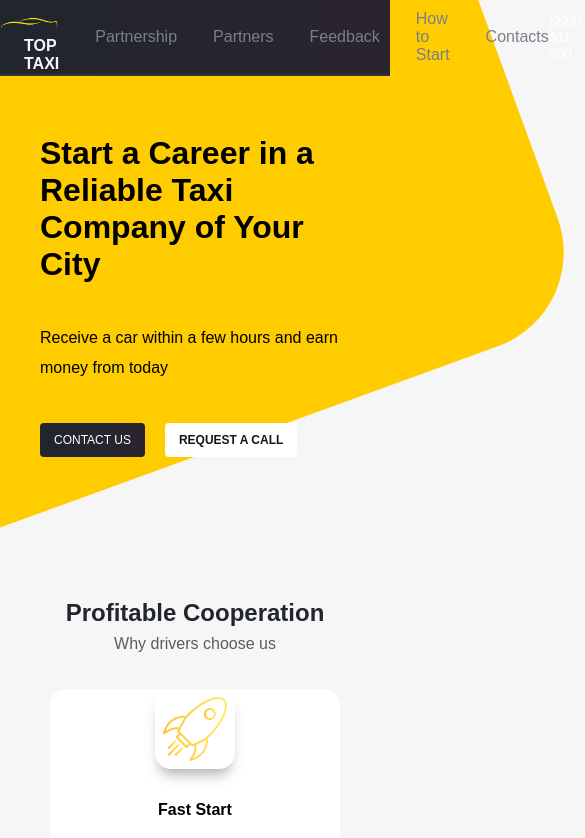
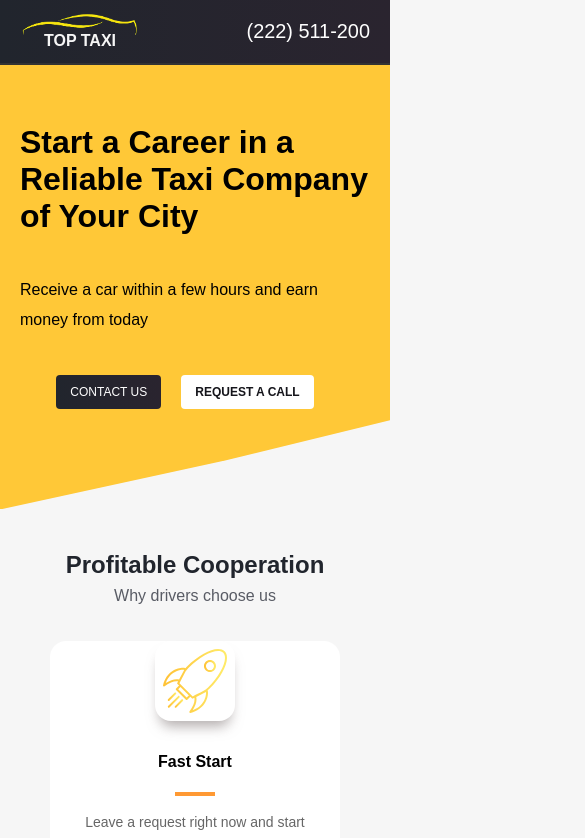
Before and after one commit to maxmdev/taxi-website, a React (Create React App) app: page / in a window 390 px wide. Shown: the top 838 px of the page, 585 px wide, since content can reach past the window. Built offline with nearby package versions, Linux system fonts and the light colour scheme.

Commit message:
refactored navigation, added hamburger menu on tablets, fixed layout adaptivity on smartphones

```diff
--- a/src/Header.css
+++ b/src/Header.css
@@ -1,5 +1,93 @@
+h1 {
+    color: #ffffff;
+}
+
+.header-nav {
+    /* background: #21252D */
+    color: #fff;
+    position: sticky;
+    top: 0;
+    z-index: 5;
+    -webkit-box-shadow: 0 2px 0 0 #333333;
+    box-shadow: 0 2px 0 0 #333333;
+    background: rgb(33, 37, 45);
+    background: linear-gradient(90deg, rgba(33,37,45,1) 0%, rgba(42,36,47,1) 100%);
+}
+
+.header-container {
+    margin: 0 auto;
+    padding: 10px 0;
+    max-width: 980px;
+    display: flex;
+    flex-direction: row;
+    justify-content: space-between;
+    align-items: center;
+}
+
+.header-container__logo {
+    background-image: url("./images/Logo.png");
+    background-size: contain;
+    background-repeat: no-repeat;
+    width: 120px;
+    height: 40px;
+}
+
+.header-container__logo:hover {
+    cursor: pointer;
+    opacity: 0.8;
+}
+
+.header-content {
+    max-width: 980px;
+    display: flex;
+    flex-direction: column;
+    margin: 0 auto;
+}
+
+.header-content__right {
+    z-index: 3;
+    max-width: 500px;
+    margin-left: auto;
+    padding: 80px 0 0;
+}
+
+.header-content__heading p {
+    color: #F6F6F6;
+    margin: 40px 0;
+    line-height: 30px;
+}
+
+.logo-text {
+    margin-left: 24px;
+    margin-top: 20px;
+    font-weight: bold;
+    text-transform: uppercase;
+}
+
+.logo-text a {
+    text-decoration: none;
+    color: #F6F6F6;
+}
+
+.header-container__phone {
+    font-size: calc(10px + 1vw);
+    margin-left: 0;
+}
+
+.header-container__phone:hover {
+    cursor: pointer;
+}
+
 .header-content__heading h1, .header-content__heading p {
     color: #000000;
+}
+
+.header-container__menu li {
+    text-align: left;
+}
+
+.header-container__menu li:first-of-type {
+    margin-left: 0;
 }
 
 .header-background {
@@ -27,7 +115,6 @@
 }
 
 .header-content__right {
-    border-radius: 80px;
     margin-left: 0;
     padding: 0;
     background: url('./images/bm-car.png') center no-repeat;
@@ -58,7 +145,52 @@ button.heading-apply {
     font-weight: bolder;
 }
 
+/* Hamburger Menu styles */
+.menu-hamburger {
+    overflow: hidden;
+    width: 40px;
+    height: 30px;
+    background-image: url('./images/icons/hamburger.svg');
+}
+
+.menu-hamburger:hover {
+    cursor: pointer;
+    opacity: 0.8;
+}
+
+.menu-links {
+    position: absolute;
+    width: 100%;
+    top: 62px;
+    left: 0;
+    background-color: #F6F6F6;
+    box-shadow: 0 10px 13px -5px rgba(151,143,143,0.75);
+    display: flex;
+    flex-direction: row;
+    justify-content: space-between;
+    transition: visibility 0s, opacity 0.1s linear;
+    opacity: 1;
+}
+
+.menu-links li a {
+    color: #333333;
+    margin: 20px;
+}
+
+.menu-links.hidden {
+    opacity: 0;
+    visibility: hidden;
+}
+
 @media (max-width: 1024px) {
+    .header-container__phone {
+        margin: 10px 20px;
+    }
+
+    .header-container__logo {
+        margin: 0 20px;
+    }
+
     .header-content {
         padding: 40px 0;
         margin: 0 40px;
@@ -73,14 +205,49 @@ button.heading-apply {
         padding: 10px 14px;
         font-size: 12px;
     }
+
+    .header-container__menu {
+        order: 3;
+        margin: 0 20px 0 0;
+    }
+
+    .header-container__phone {
+        font-size: calc(13px + 1vw);
+        margin: 0 80px 0 0;
+    }
+
+    .header-container__logo {
+        margin: 0 0 0 20px;
+    }
 }
 
 @media (max-width: 600px) {
     .header-content {
         grid-template-columns: 1fr;
+        margin: 0 20px;
     }
 
     .header {
-        margin-bottom: 80px;
+        padding: 0 0 40px 0;
+        margin-bottom: 40px;
+        background: #FFC837;
+        clip-path: polygon(20% 0%, 80% 0%, 100% 0, 100% 44%, 100% 80%, 58% 89%, 0 100%, 0 0);
+    }
+
+    .header-container__phone {
+        margin: 10px 20px;
+    }
+
+    .header-container__logo {
+        margin: 0 20px;
+    }
+
+    .heading-buttons {
+        justify-content: center;
+    }
+
+    .header-container__phone {
+        font-size: calc(16px + 1vw);
+        margin-left: 0;
     }
 }
--- a/src/Styles.css
+++ b/src/Styles.css
@@ -1,126 +1,3 @@
 .container {
   max-width: 980px;
 }
-
-/* Header */
-h1 {
-  color: #ffffff;
-}
-
-.header-nav {
-  /* background: #21252D */
-  color: #fff;
-  position: sticky;
-  top: 0;
-  z-index: 5;
-  -webkit-box-shadow: 0 2px 0 0 #333333;
-  box-shadow: 0 2px 0 0 #333333;
-  background: rgb(33, 37, 45);
-  background: linear-gradient(90deg, rgba(33,37,45,1) 0%, rgba(42,36,47,1) 100%);
-}
-
-.header-container {
-  margin: 0 auto;
-  padding: 10px 0;
-  max-width: 980px;
-  display: flex;
-  flex-direction: row;
-  justify-content: space-between;
-  align-items: center;
-}
-
-.header-container__logo {
-  background-image: url("./images/Logo.png");
-  background-size: contain;
-  background-repeat: no-repeat;
-  width: 120px;
-  height: 40px;
-}
-
-.header-container__logo:hover {
-  cursor: pointer;
-  opacity: 0.8;
-}
-
-.header-content {
-  max-width: 980px;
-  display: flex;
-  flex-direction: column;
-  margin: 0 auto;
-}
-
-.header-content__right {
-  z-index: 3;
-  max-width: 500px;
-  margin-left: auto;
-  padding: 80px 0 0;
-}
-
-.header-content__heading p {
-  color: #F6F6F6;
-  margin: 40px 0;
-  line-height: 30px;
-}
-
-.header-wave {
-  height: calc(206px + 5vw);
-  background-image: url('./images/waves.svg');
-  background-size: cover;
-  background-repeat: no-repeat;
-  background-position: center;
-}
-
-.header-taxi {
-  z-index: 2;
-  position: relative;
-  margin-left: calc(20px + 7vw);
-  top: -100px;
-  height: 300px;
-  background-image: url('./images/prius.png');
-  background-size: contain;
-  background-repeat: no-repeat;
-}
-
-.logo-text {
-  margin-left: 24px;
-  margin-top: 20px;
-  font-weight: bold;
-  text-transform: uppercase;
-}
-
-.logo-text a {
-  text-decoration: none;
-  color: #F6F6F6;
-}
-
-.header-container__phone {
-  font-size: calc(10px + 1vw);
-  margin-left: 0;
-}
-
-.header-container__phone:hover {
-  cursor: pointer;
-}
-
-.phone-link {
-  background: none;
-}
-
-.phone-link:hover {
-  cursor: pointer;
-  opacity: 0.8;
-}
-
-.phone-link span {
-  display: inline-block;
-  mask-image: url("./images/incoming-call.svg");
-  mask-size: contain;
-  mask-position: center;
-  vertical-align: middle;
-}
-
-.city_background {
-  background-repeat: no-repeat;
-  background-position: center;
-  background-image: url('./images/city.png');
-}
--- /dev/null
+++ b/src/components/HamburgerNav.js
@@ -0,0 +1,32 @@
+import {useState} from "react";
+
+export const HamburgerNav = (props) => {
+    const [displayLinks, setDisplayLinks] = useState(() => {
+        return false
+    });
+
+    function changeDisplaySetting() {
+        setDisplayLinks(!displayLinks);
+    }
+
+    function addHiddenClass() {
+        if (!displayLinks) {
+            return ' hidden';
+        }
+
+        return ''
+    }
+
+    return (
+        <>
+            <span className='menu-hamburger' onClick={() => changeDisplaySetting()}/>
+            <div className={'menu-links' + addHiddenClass()}>
+                {
+                    props.links.map(link => <li key={link.href.substr(1)}>
+                        <a href={link.href}>{link.text}</a>
+                    </li>)
+                }
+            </div>
+        </>
+    )
+}
--- a/src/components/Header.jsx
+++ b/src/components/Header.jsx
@@ -26,14 +26,14 @@ export const Header = ({props = defaultProps}) => {
                             <a href="#header">{props.headerLogoText}</a>
                         </div>
                     </div>
-                    <Navigation/>
+                    { width > mobileWidth && (<Navigation/>) }
                     <span className='header-container__phone'>{props.headerPhoneNumber}</span>
                 </div>
             </div>
 
             <header id='header' className='header'>
                 <div className='header-content'>
-                    <div className='header-background'/>
+                    { width > mobileWidth && (<div className='header-background'/>) }
                     <div className='header-content__heading'>
                         <div className='heading-content'>
                             <h1>{props.headerHeading}</h1>
@@ -44,7 +44,7 @@ export const Header = ({props = defaultProps}) => {
                             <Button text={props.requestButtonText} classname='heading-apply'/>
                         </div>
                     </div>
-                    {width > mobileWidth && (<div className='header-content__right'/>)}
+                    { width > mobileWidth && (<div className='header-content__right'/>) }
                 </div>
             </header>
         </>
--- a/src/components/Navigation.jsx
+++ b/src/components/Navigation.jsx
@@ -1,3 +1,6 @@
+import useWindowSize from "./useWindowSize/useWindowSize";
+import {HamburgerNav} from "./HamburgerNav";
+
 const defaultProps = {
     links: [
         {
@@ -23,10 +26,23 @@ const defaultProps = {
     ]}
 
 export const Navigation = ({props = defaultProps}) => {
+    const {width} = useWindowSize();
+    const mobileWidth = 500;
+    const maxTabletWidth = 846;
+    const tabletWidth = width > mobileWidth && width < maxTabletWidth;
+
     return (
         <nav className="header-container__menu">
             {
-                props.links.map(link => <li key={link.href.substr(1)}><a href={link.href}>{link.text}</a></li> )
+                !tabletWidth && (
+                    props.links.map(link => <li key={link.href.substr(1)}>
+                        <a href={link.href}>{link.text}</a>
+                    </li>)
+                )
+            }
+
+            {
+                tabletWidth && (<HamburgerNav links = {props.links}/>)
             }
         </nav>
     )
```
Also changed, not shown: src/images/icons/hamburger.svg (added).
